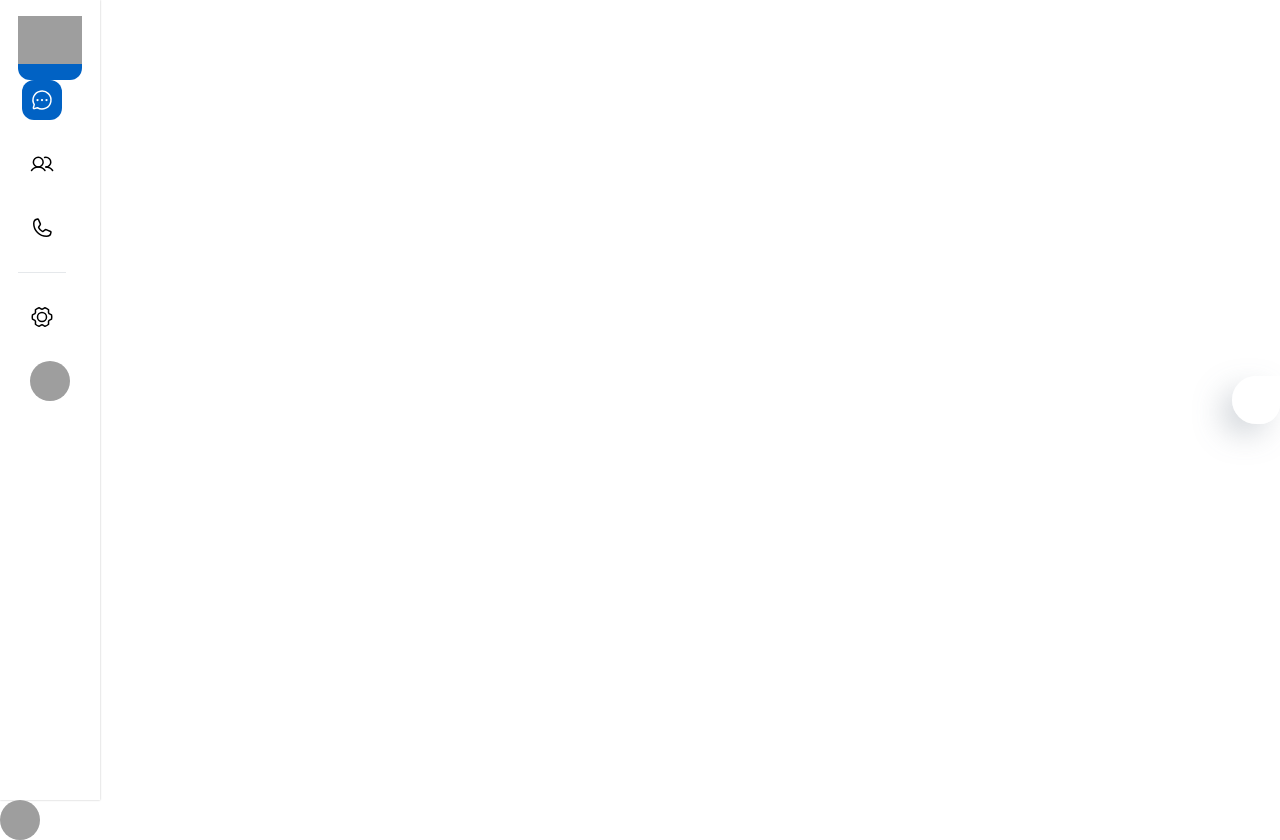
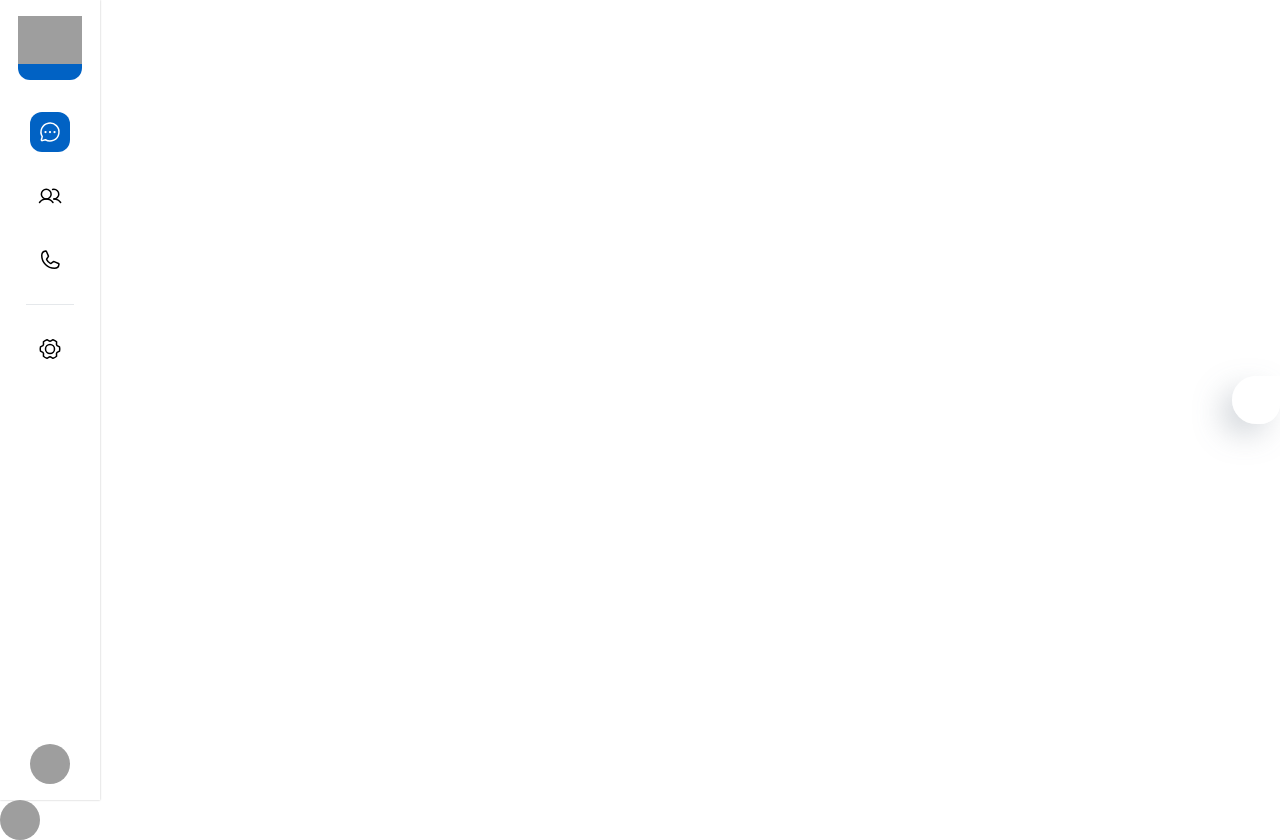
Before and after one commit to rohan-tech-negi/Chat-App, a React (Create React App) app: page /app in a window 1280 px wide. Built offline with nearby package versions, Linux system fonts and the light colour scheme; grey boxes are pictures that could not be loaded; some icons are missing.

Commit message:
done with todays work

```diff
--- a/src/layouts/dashboard/index.js
+++ b/src/layouts/dashboard/index.js
@@ -18,8 +18,8 @@ const DashboardLayout = () => {
     <>
      <Box p={2} sx={{backgroundColor: theme.palette.background.paper, boxShadow: "0px 0px 2px rgba(0, 0, 0, 0.25)", height: "100vh", width:100}}>
 
-      <Stack direction="column" sx={{width:"100%"}} alignItems={"center"} spacing={3}>
-        <Stack>
+      <Stack direction="column" sx={{height:"100%"}} alignItems={"center"} spacing={3} justifyContent="space-between" >
+        <Stack alignItems={"center"} spacing={4}>
           <Box sx={{
         backgroundColor: theme.palette.primary.main, height: 64 , width: 64, borderRadius: 1.5
       }} >
```
